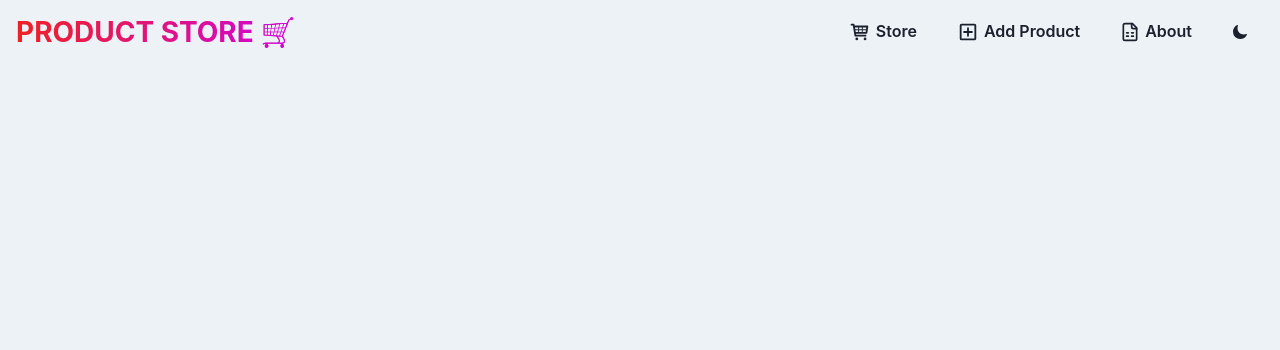
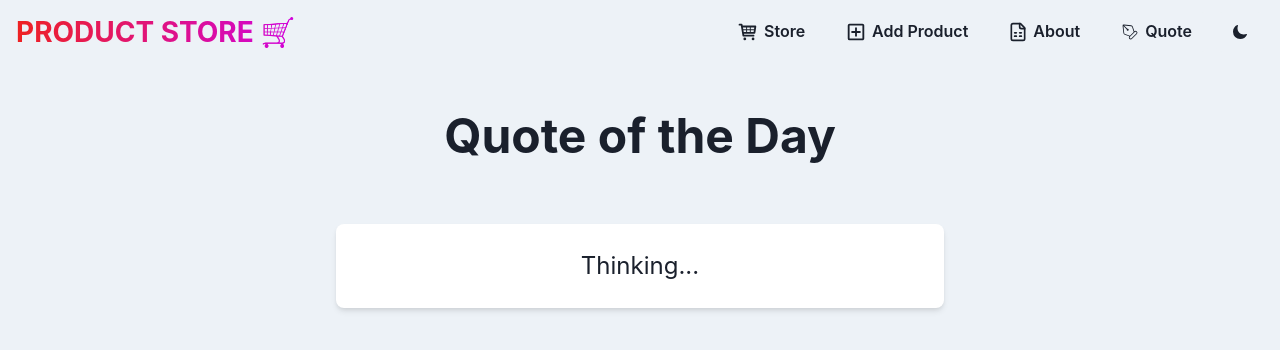
Before and after one commit to edsalloor/products_mern, a React (Vite) app in the folder frontend/: page /quote in a window 1280 px wide. Shown: the top 350 px of the page. Built offline with nearby package versions, Linux system fonts and the light colour scheme; no server answers.

Commit message:
Quote of the day page

```diff
--- a/frontend/src/App.jsx
+++ b/frontend/src/App.jsx
@@ -5,6 +5,7 @@ import HomePage from "./pages/HomePage";
 import CreatePage from "./pages/CreatePage";
 import Navbar from "./components/Navbar";
 import AboutPage from "./pages/AboutPage";
+import QuoteOfTheDay from "./pages/QuoteOfTheDay";
 
 function App() {
   return (
@@ -14,6 +15,7 @@ function App() {
         <Route path="/" element={<HomePage />} />
         <Route path="/create" element={<CreatePage />} />
         <Route path="/about" element={<AboutPage />} />
+        <Route path="/quote" element={<QuoteOfTheDay />} />
       </Routes>
     </Box>
   )
--- a/frontend/src/components/Navbar.jsx
+++ b/frontend/src/components/Navbar.jsx
@@ -1,4 +1,5 @@
 import { Container, Flex, Text, HStack, Button, useColorMode } from "@chakra-ui/react";
+import { CiPen } from "react-icons/ci";
 import { IoMoon } from "react-icons/io5";
 import { LuSun, LuFileSpreadsheet  } from "react-icons/lu";
 import { MdOutlineAddBox } from "react-icons/md";
@@ -25,19 +26,25 @@ const Navbar = () => {
         <HStack spacing={2} alignItems={"center"}>
           <Link to={"/"}>
             <Button>
-              <TiShoppingCart size={22} style={{"margin-right": "5px"}} /> Store
+              <TiShoppingCart size={22} style={{"marginRight": "5px"}} /> Store
             </Button>
           </Link>
           <Link to={"/create"}>
             <Button>
-              <MdOutlineAddBox size={22} style={{"margin-right": "5px"}} />
+              <MdOutlineAddBox size={22} style={{"marginRight": "5px"}} />
               Add Product
             </Button>
           </Link>
           <Link to={"/about"}>
             <Button>
-              <LuFileSpreadsheet size={20} style={{"margin-right": "5px"}} />
+              <LuFileSpreadsheet size={20} style={{"marginRight": "5px"}} />
               About
+            </Button>
+          </Link>
+          <Link to={"/quote"}>
+            <Button>
+              <CiPen size={20} style={{"marginRight": "5px"}} />
+              Quote
             </Button>
           </Link>
           <Button onClick={toggleColorMode}>
--- /dev/null
+++ b/frontend/src/pages/QuoteOfTheDay.jsx
@@ -0,0 +1,47 @@
+import { Box, Container, Heading, Text, useColorModeValue, VStack } from "@chakra-ui/react";
+import { useEffect, useState } from "react";
+
+const NINJAS_API_KEY = import.meta.env.VITE_NINJAS_API_KEY;
+
+const QuoteOfTheDay = () => {
+  const [quote, setQuote] = useState({});
+
+  useEffect(() => {
+    const fetchQuote = async () => {
+        console.log(NINJAS_API_KEY);
+      const response = await fetch("https://api.api-ninjas.com/v1/quotes", {
+        method: "GET",
+        headers: {
+            "X-Api-Key": NINJAS_API_KEY,
+          },
+      });
+      const data = await response.json();
+      setQuote(data[0]);
+    };
+
+    fetchQuote();
+  }, []);
+
+  return (<Container maxW={"container.sm"} py={12}>
+      <VStack spacing={8}>
+        <Heading as={"h1"} size={"2xl"} textAlign={"center"} mb={8}>
+          Quote of the Day
+        </Heading>
+        <Box w={"full"} bg={useColorModeValue("white", "gray.800")} p={6} rounded={"lg"} shadow={"md"}>
+          {quote?.quote
+            ? (
+              <>
+                <Text fontSize="2xl" textAlign="justify">{quote.quote}</Text>
+                <br />
+                <Text fontSize="xl" textAlign="right">{`- ${quote.author}`}</Text>
+              </>
+            ) : (
+              <Text fontSize="2xl" textAlign="center">{"Thinking..."}</Text>
+            )
+          }
+        </Box>
+      </VStack>
+    </Container>);
+}
+
+export default QuoteOfTheDay;
```
